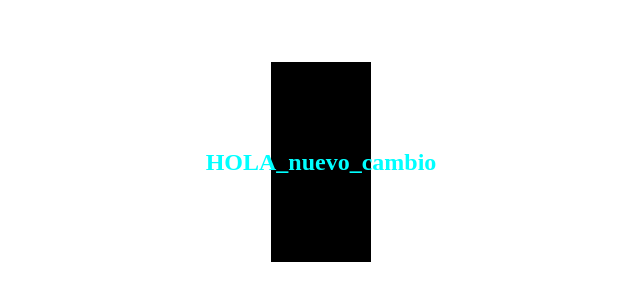
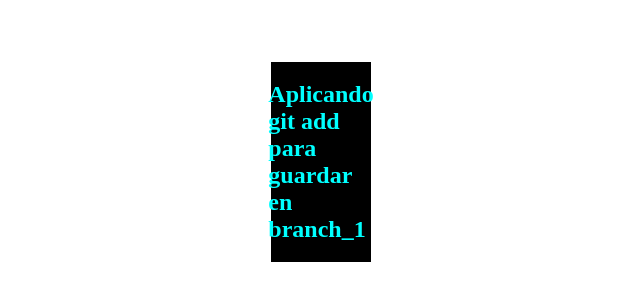
Before and after one commit to JesusGarc01/Web-Exercises, a plain HTML site: page html/index.html in a window 1280 px wide. Shown: the part 238-538 px from the top of the page, without its empty margins (319-959 px from the left). Drawn offline with Linux system fonts and the light colour scheme.

Commit message:
git add no funcionó. La única opción será hacer merge

```diff
--- a/html/index.html
+++ b/html/index.html
@@ -10,7 +10,7 @@
     <main>
 
         <div class="cuadro">
-            <h2 id="clk" class="clk">HOLA_nuevo_cambio</h2>
+            <h2 id="clk" class="clk">Aplicando git add para guardar en branch_1</h2>
         </div>
 
 
```
